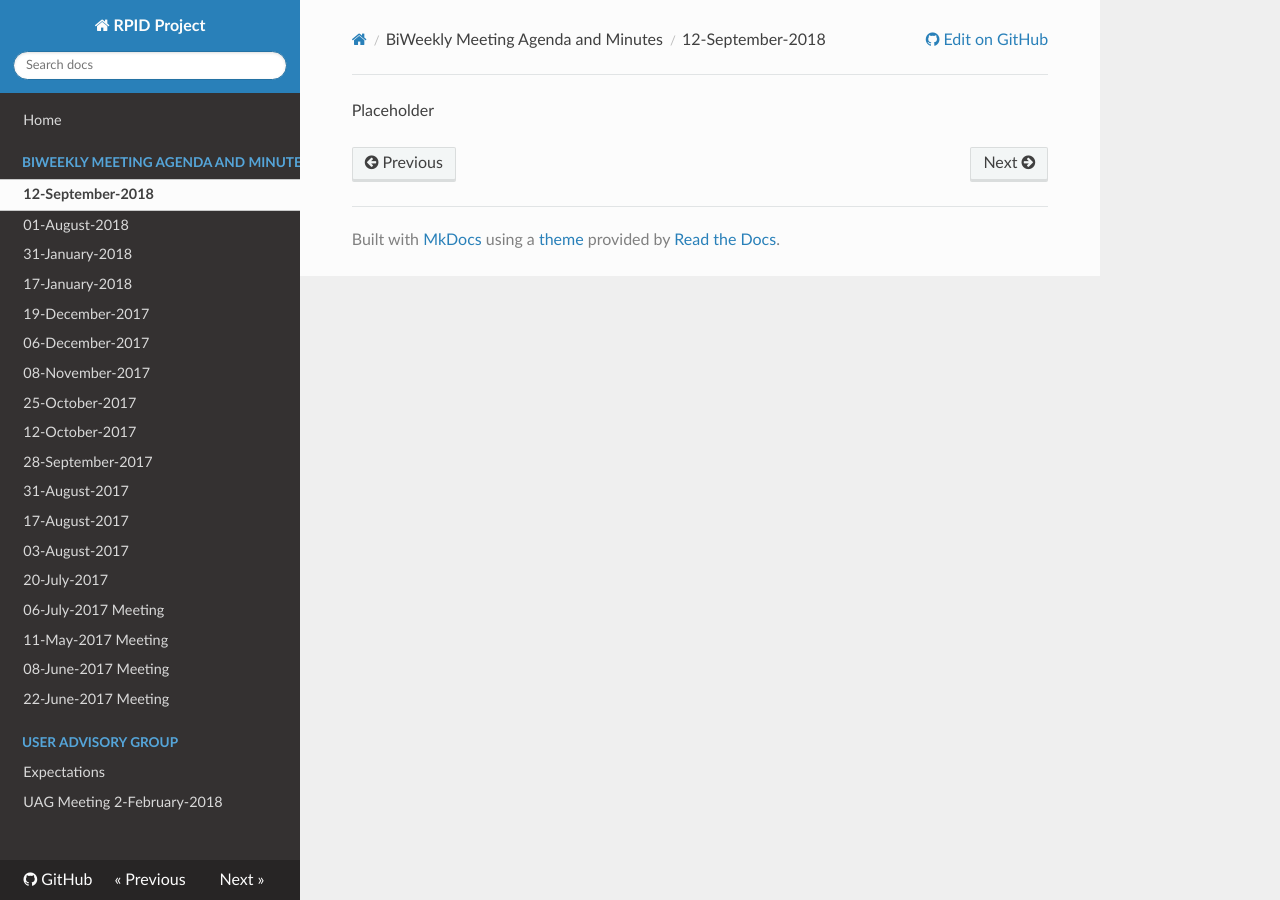
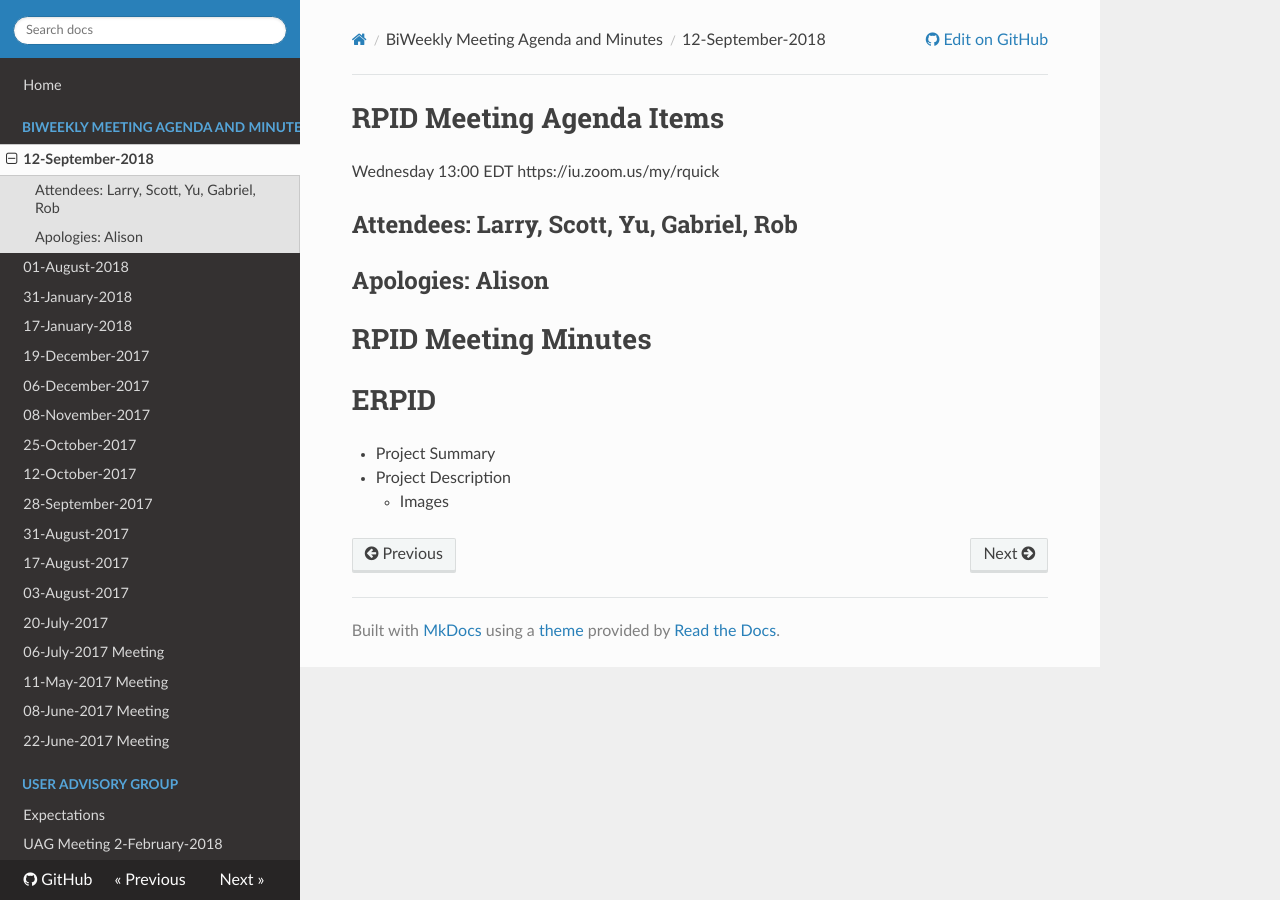
Before and after one commit to rpidproject/rpid, an MkDocs documentation site: the page built from docs/12-September-2018.md, in a window 1280 px wide. Built offline with MkDocs 1.6.1, drawn with Linux system fonts in a browser that asks for light colours; nearby versions of some CDN libraries; old or Windows-style settings are respelled for this version of MkDocs.

Commit message:
Update 12-September-2018.md

```diff
--- a/docs/12-September-2018.md
+++ b/docs/12-September-2018.md
@@ -1 +1,13 @@
-Placeholder
+# RPID Meeting Agenda Items
+Wednesday 13:00 EDT
+https://iu.zoom.us/my/rquick
+
+## Attendees: Larry, Scott, Yu, Gabriel, Rob
+## Apologies: Alison
+
+# RPID Meeting Minutes
+
+# ERPID
+   * Project Summary
+   * Project Description
+      * Images
```
